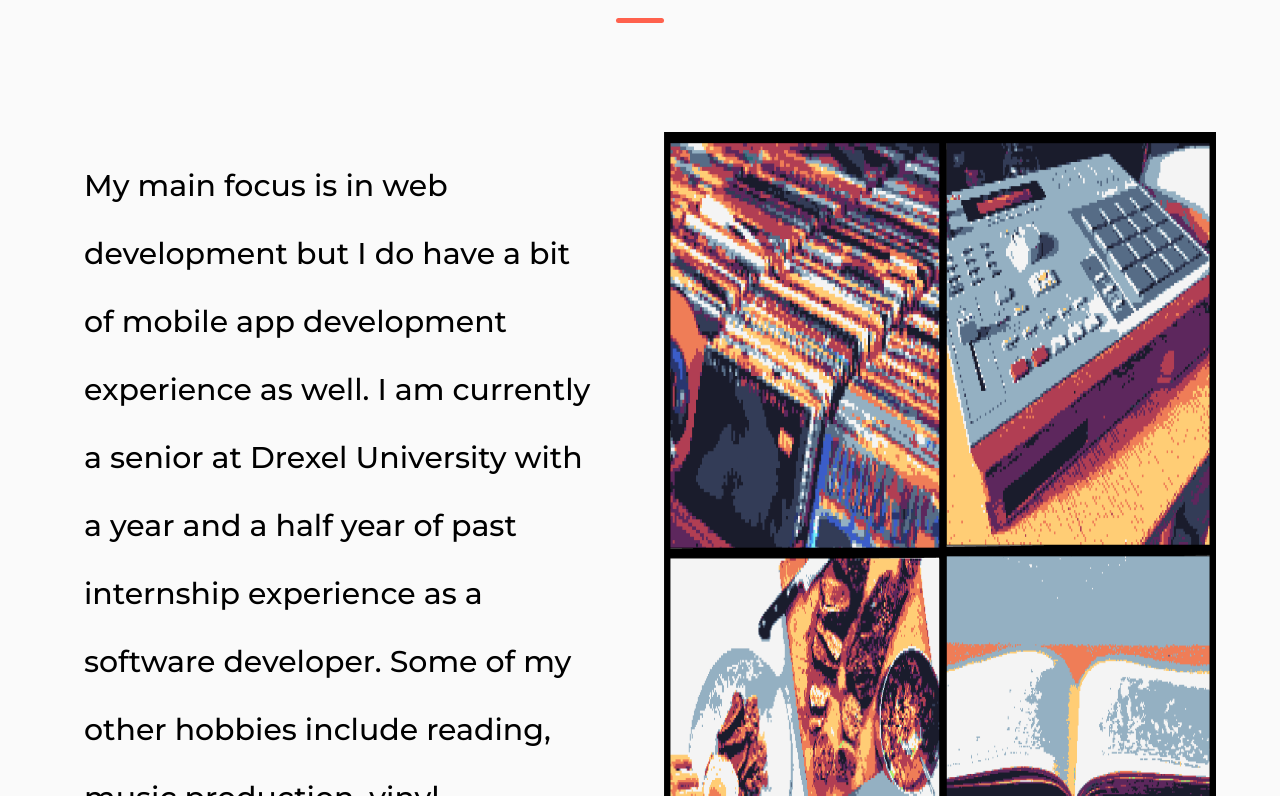
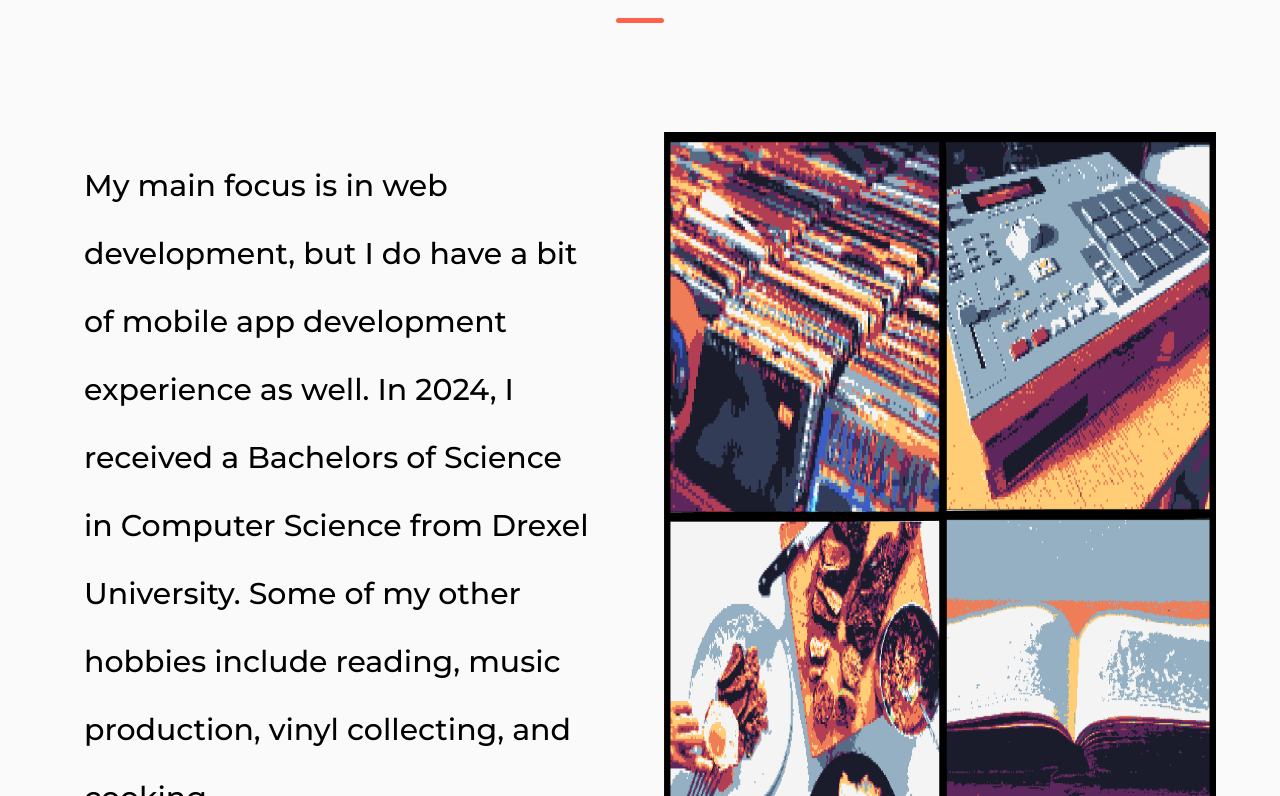
Before and after one commit to Jason-Francois/portfolio-site, a Next.js app: page / in a window 1280 px wide. Shown: the part 964-1760 px from the top of the page. Built offline with nearby package versions, Linux system fonts and the light colour scheme.

Commit message:
changed about section; re-added form

```diff
--- a/src/components/About.tsx
+++ b/src/components/About.tsx
@@ -15,11 +15,11 @@ export default function About() {
             <p
               className={` ${styles["about__text"]} md:text-xl lg:text-2xl xl:text-3xl md:p-5`}
             >
-              My main focus is in web development but I do have a bit of mobile
-              app development experience as well. I am currently a senior at
-              Drexel University with a year and a half year of past internship
-              experience as a software developer. Some of my other hobbies
-              include reading, music production, vinyl collecting, and cooking.
+              My main focus is in web development, but I do have a bit of mobile
+              app development experience as well. In 2024, I received a
+              Bachelors of Science in Computer Science from Drexel University.
+              Some of my other hobbies include reading, music production, vinyl
+              collecting, and cooking.
             </p>
           </div>
           <div className={`flex justify-center`}>
--- a/src/components/Hero.tsx
+++ b/src/components/Hero.tsx
@@ -32,7 +32,7 @@ export default function Hero() {
           <p
             className={`${styles["hero__caption"]} center text-xl lg:text-2xl`}
           >
-            A Full-Stack developer from Philadelphia, PA
+            A Full-Stack developer based in Chicago, IL
           </p>
           <a
             href="#projects"
```
